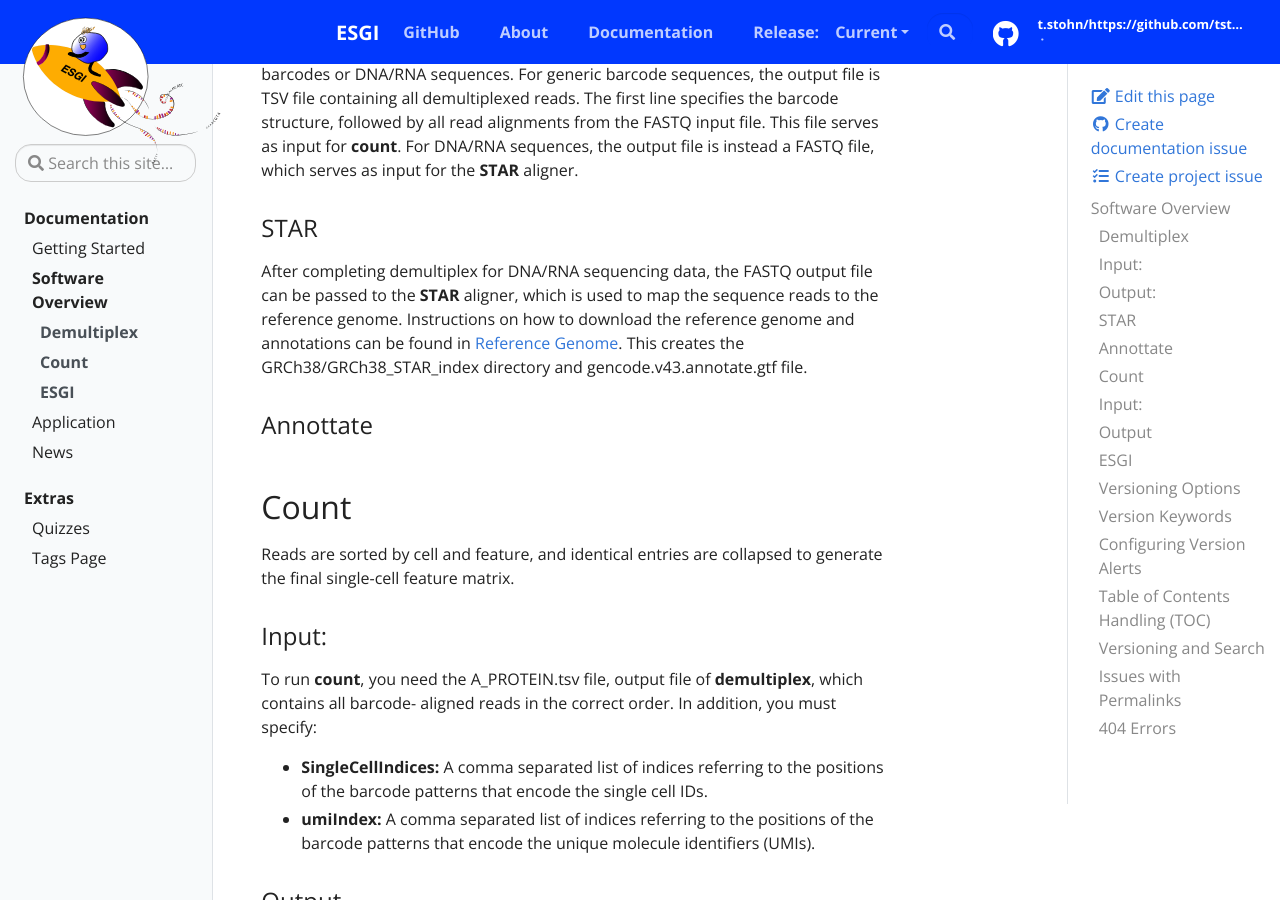
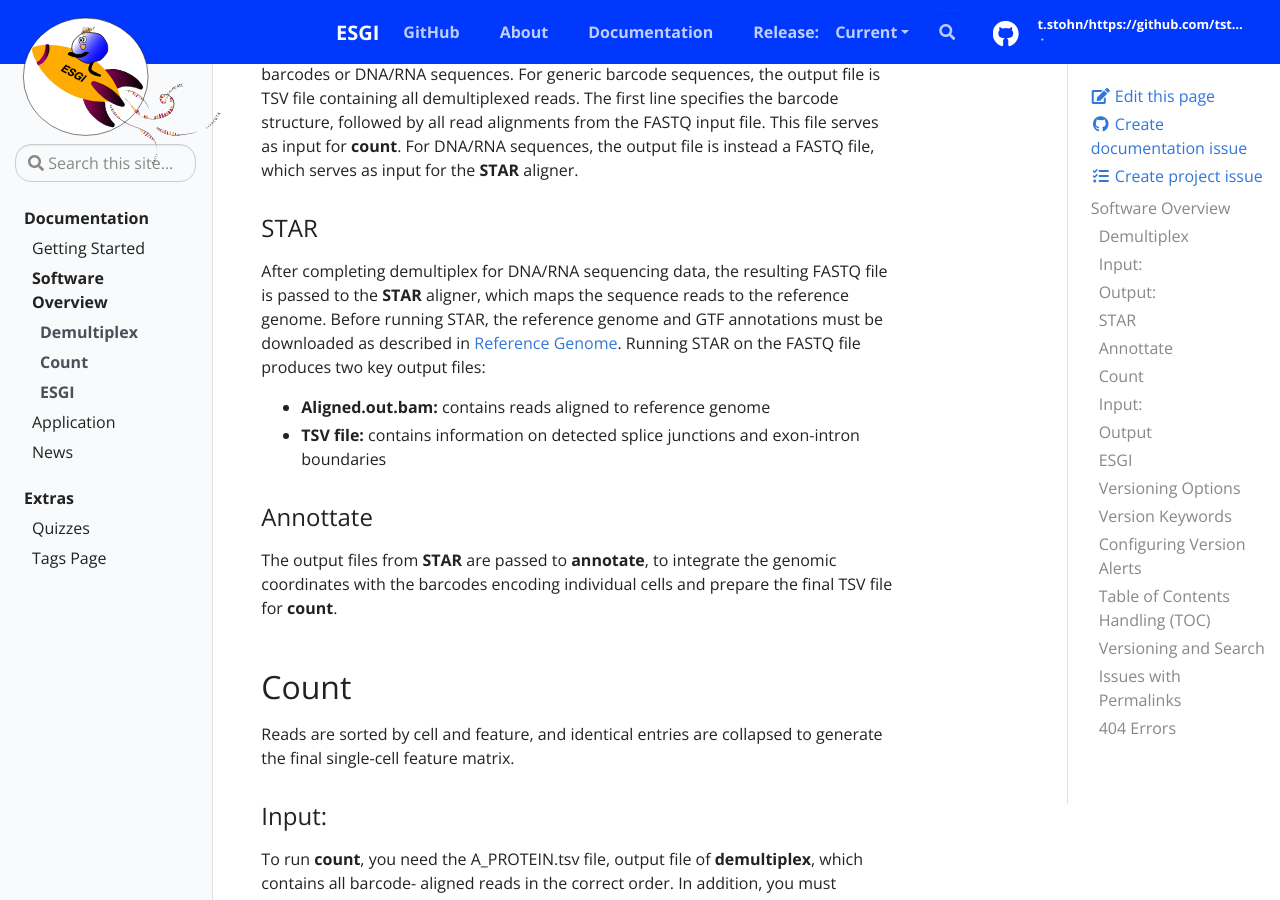
Before and after one commit to tstohn/ESGI.documentation, a Jekyll site: the page built from _docs/software-overview.md, in a window 1280 px wide and 900 px high, scrolled down 1479 px. Built offline with Jekyll 4.4.1, drawn with Linux system fonts in a browser that asks for light colours.

Commit message:
STAR + annotate descriptions

```diff
--- a/_docs/software-overview.md
+++ b/_docs/software-overview.md
@@ -40,10 +40,12 @@ All output files including failed lines and statistics are written to the output
 The final output differs depending on the content of the input being generic barcodes or DNA/RNA sequences. For generic barcode sequences, the output file is TSV file containing all demultiplexed reads. The first line specifies the barcode structure, followed by all read alignments from the FASTQ input file. This file serves as input for **count**. For DNA/RNA sequences, the output file is instead a FASTQ file, which serves as input for the **STAR** aligner.
 
 ### STAR
-After completing demultiplex for DNA/RNA sequencing data, the FASTQ output file can be passed to the **STAR** aligner, which is used to map the sequence reads to the reference genome. Instructions on how to download the reference genome and annotations can be found in [Reference Genome](getting-started#reference-genome). This creates the GRCh38/GRCh38_STAR_index directory and gencode.v43.annotate.gtf file.
+After completing demultiplex for DNA/RNA sequencing data, the resulting FASTQ file is passed to the **STAR** aligner, which maps the sequence reads to the reference genome. Before running STAR, the reference genome and GTF annotations must be downloaded as described in [Reference Genome](getting-started#reference-genome). Running STAR on the FASTQ file produces two key output files:
+- **Aligned.out.bam:** contains reads aligned to reference genome
+- **TSV file:** contains information on detected splice junctions and exon-intron boundaries
 
 ### Annottate
-
+The output files from **STAR** are passed to **annotate**, to integrate the genomic coordinates with the barcodes encoding individual cells and prepare the final TSV file for **count**.
 
 ## Count
 Reads are sorted by cell and feature, and identical entries are collapsed to generate the final single-cell feature matrix.
```
